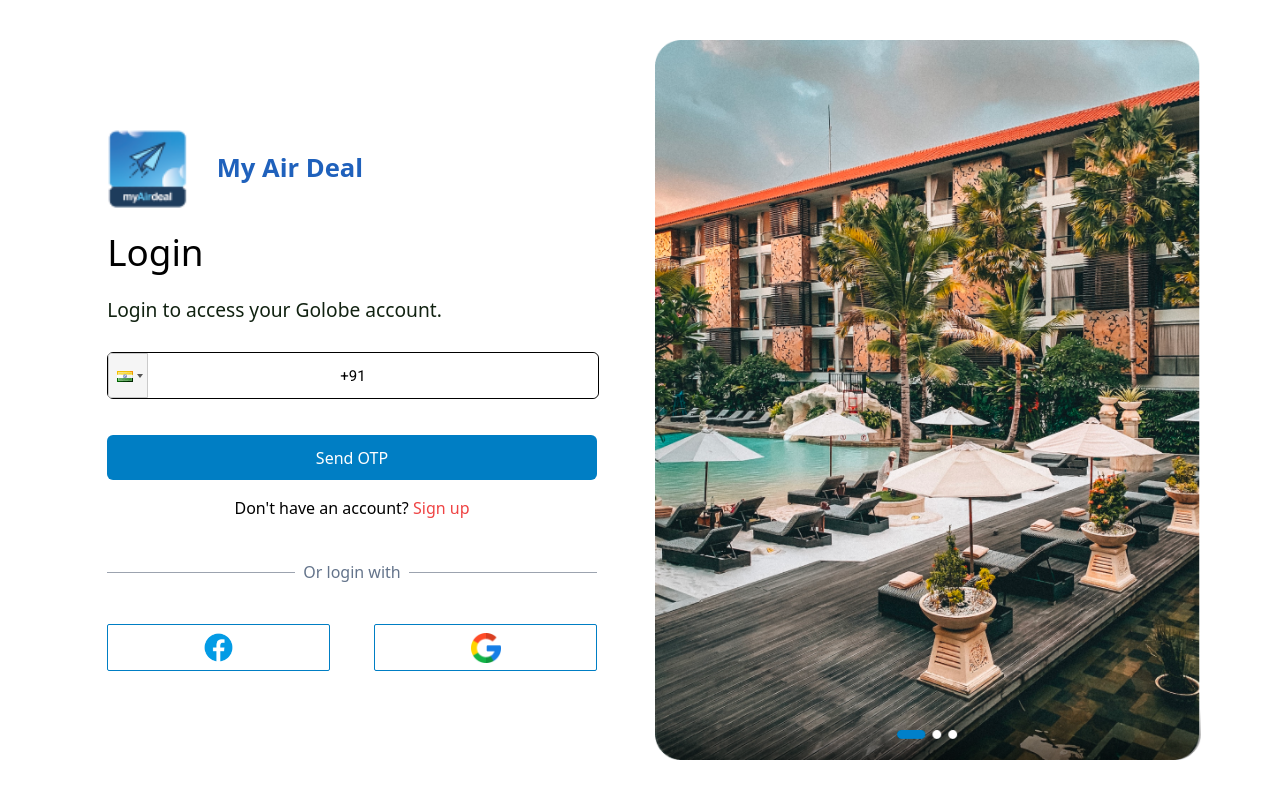
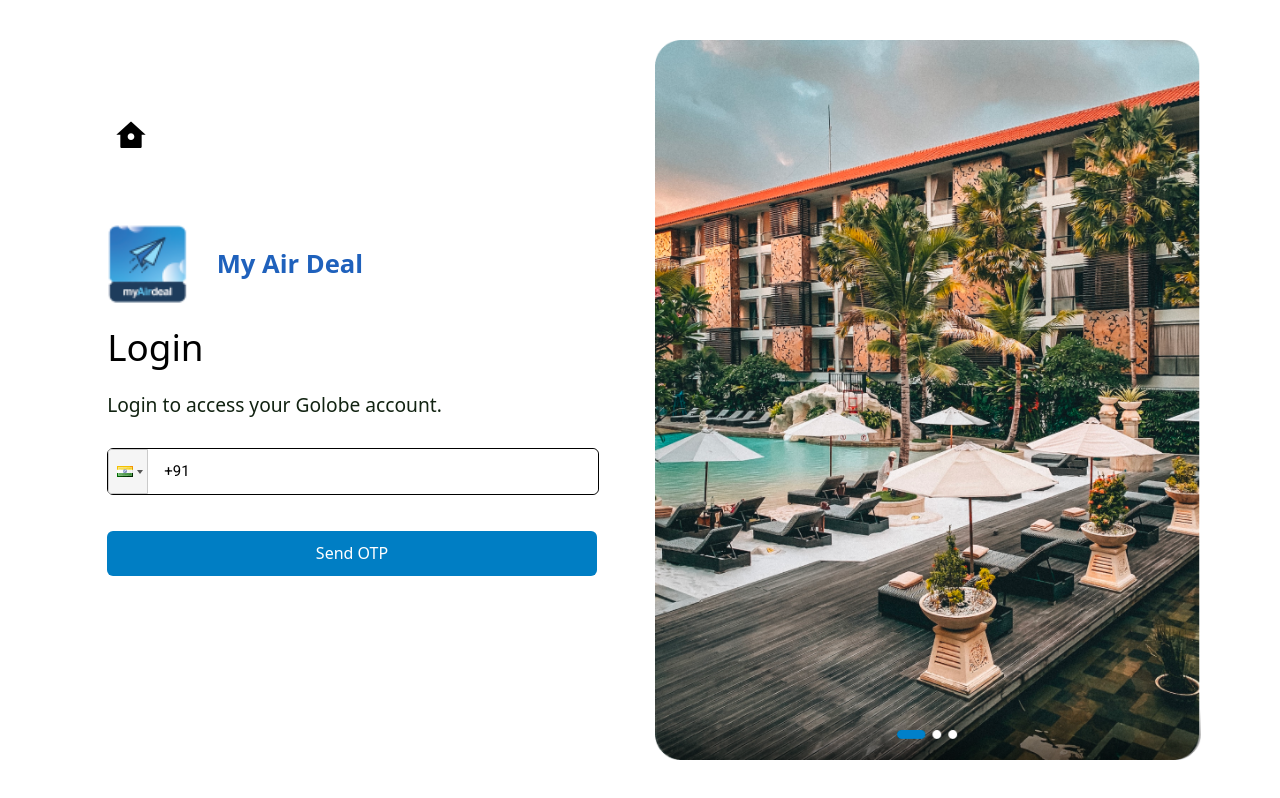
Before and after one commit to Kaa-dan/flight-ticket-booking-react, a React (Vite) app: page /sign-in in a window 1280 px wide. Built offline with nearby package versions, Linux system fonts and the light colour scheme.

Commit message:
counter-completd

```diff
--- a/src/componenets/home/Header.jsx
+++ b/src/componenets/home/Header.jsx
@@ -1,9 +1,16 @@
 import main_logo from "../../assets/home/logo/main_logo.png";
 import { useState } from "react";
 import { FiMenu } from "react-icons/fi";
+import { useNavigate } from "react-router-dom";
 
 const Header = () => {
   const [menuOpen, setMenuOpen] = useState(false);
+  const navigate = useNavigate();
+
+  const handleNavigate = (path) => {
+    setMenuOpen(false);
+    navigate(path);
+  };
 
   return (
     <div className="bg-[#ffffff] min-w-[250px]">
@@ -12,17 +19,18 @@ const Header = () => {
           <img
             src={main_logo}
             alt="logo"
-            className=" h-[45px] md:h-[55px] 2xl:h-[70px]"
+            className="h-[45px] md:h-[55px] 2xl:h-[70px]"
           />
-
           <h3 className="text-[#1F61BC] md:text-[25px] 2xl:text-[1.6rem] font-bold">
             My Air Deal
           </h3>
         </div>
-        <div className="hidden md:flex gap-6 font-semibold  2xl:text-[1.2rem]">
-          <button>Login</button>
-          <button className="   h-[55px] 2xl:p-2  text-white bg-black rounded-lg w-28">
-            Sign up
+        <div className="hidden md:flex gap-6 font-semibold 2xl:text-[1.2rem]">
+          <button
+            className="h-[55px] 2xl:p-2 text-white bg-black rounded-lg w-28"
+            onClick={() => handleNavigate("/sign-in")}
+          >
+            Login
           </button>
         </div>
         <div className="md:hidden flex items-center">
@@ -31,8 +39,16 @@ const Header = () => {
       </div>
       {menuOpen && (
         <div className="absolute top-[8vh] right-[6vw] bg-white shadow-lg rounded-lg p-4 z-50 md:hidden">
-          <button className="block w-full text-left mb-2 p-2">Login</button>
-          <button className="block w-full text-left text-white bg-black rounded-lg p-2">
+          <button
+            onClick={() => handleNavigate("/sign-in")}
+            className="block w-full text-left mb-2 p-2"
+          >
+            Login
+          </button>
+          <button
+            onClick={() => handleNavigate("/sign-up")}
+            className="block w-full text-left text-white bg-black rounded-lg p-2"
+          >
             Sign up
           </button>
         </div>
--- a/src/pages/auth/Login.jsx
+++ b/src/pages/auth/Login.jsx
@@ -1,13 +1,13 @@
 import Logo from "../../assets/home/logo/main_logo.png";
 import SliderImg from "../../assets/auth/slider.png";
-import google from "../../assets/auth/google.png";
-import facebook from "../../assets/auth/facebook.png";
 import PhoneInput from "react-phone-input-2";
 import "react-phone-input-2/lib/style.css";
-import { useState } from "react";
+import { useState, useEffect } from "react";
 import axios from "axios";
 import { parsePhoneNumberFromString } from "libphonenumber-js";
 import OTPInput from "../../componenets/auth/OTP";
+import { RiHome7Fill } from "react-icons/ri";
+import { useNavigate } from "react-router-dom";
 
 const Login = () => {
   const [phone, setPhone] = useState("");
@@ -15,6 +15,22 @@ const Login = () => {
   const [step, setStep] = useState("sent-otp");
   const [error, setError] = useState("");
   const [loading, setLoading] = useState(false);
+  const [timer, setTimer] = useState(30);
+  const [canResend, setCanResend] = useState(false);
+  const navigate = useNavigate();
+
+  useEffect(() => {
+    let interval;
+    if (step === "otp-sent-success" && timer > 0) {
+      interval = setInterval(() => {
+        setTimer((prev) => prev - 1);
+      }, 1000);
+    } else if (timer === 0) {
+      setCanResend(true);
+      clearInterval(interval);
+    }
+    return () => clearInterval(interval);
+  }, [step, timer]);
 
   const handleOnChange = (value, countryData) => {
     console.log({ countryData });
@@ -41,11 +57,8 @@ const Login = () => {
     return parsedPhoneNumber && parsedPhoneNumber.isValid();
   };
 
-  const handleSubmit = async () => {
-
+  const handleSendOTP = async () => {
     try {
-
-
       if (!validatePhoneNumber(phone, country.countryCode)) {
         setError("Invalid phone number for the selected country.");
         return;
@@ -62,7 +75,7 @@ const Login = () => {
         },
       };
 
-      setLoading((prev) => true);
+      setLoading(true);
       const data = await axios.post(
         `${import.meta.env.VITE_SERVER_URL}user/send-sms`,
         query,
@@ -73,19 +86,37 @@ const Login = () => {
         }
       );
 
-
       if (data) {
         setLoading(false);
         setStep("otp-sent-success");
+        setTimer(30); // Reset the timer
+        setCanResend(false); // Disable the resend button
       }
     } catch (error) {
+      setLoading(false);
       console.log(error.message);
     }
+  };
+
+  const handleResendOTP = () => {
+    handleSendOTP();
+  };
+
+  const handleSubmit = () => {
+    handleSendOTP();
   };
 
   return (
     <div className="h-screen flex">
       <div className="flex w-[90%] mx-auto">
+        <div
+          onClick={() => {
+            navigate("/");
+          }}
+          className="absolute md:top-[15%] left-[9%] text-[2rem] cursor-pointer"
+        >
+          <RiHome7Fill />
+        </div>
         <div className="bg-blue w-[50%] flex flex-col items-center justify-center">
           <div className="flex flex-col w-[85%] gap-4">
             <div className="flex items-center gap-7">
@@ -103,60 +134,62 @@ const Login = () => {
               </h3>
             </div>
 
-            <div className="flex flex-col gap-4">
+            <div className="">
               {step === "sent-otp" && (
                 <PhoneInput
                   country={"in"}
                   value={phone}
                   onChange={handleOnChange}
-                  containerClass="h-[45px] border border-black rounded-md"
+                  containerClass="h-[45px] border border-black rounded-md flex flex-row gap-2"
                   inputProps={{
                     name: "phone",
                     required: true,
                     autoFocus: true,
                     className:
-                      "p-2 border-none w-full text-center h-full outline-none rounded-md",
+                      "p-2 border-none w-full th-full outline-none rounded-md  ml-12 flex  h-full w-3/4",
                   }}
-                  buttonClass="bg-red-500"
+                  buttonClass=""
                   dropdownClass="absolute bg-white border border-gray-300 shadow-lg"
                   enableSearch
                 />
               )}
-              {step === "otp-sent-success" && <OTPInput value={country} />}
+              {step === "otp-sent-success" && (
+                <div>
+                  <OTPInput value={country} />
+                  <div className="mt-2 text-center">
+                    {timer > 0 ? (
+                      <p>Resend OTP in {timer} seconds</p>
+                    ) : (
+                      <button
+                        onClick={handleResendOTP}
+                        className="bg-[#007EC4] text-white h-[45px] rounded-md mt-5 w-full"
+                        disabled={loading}
+                      >
+                        {loading ? "Loading..." : "Resend OTP"}
+                      </button>
+                    )}
+                  </div>
+                </div>
+              )}
 
               {error && <p className="text-red-500 text-sm">{error}</p>}
             </div>
             {step === "sent-otp" && (
               <button
+                disabled={loading}
                 onClick={handleSubmit}
                 className="bg-[#007EC4] text-white h-[45px] rounded-md mt-5"
               >
                 {loading ? "Loading...." : " Send OTP"}
               </button>
             )}
-
-            <div className="flex items-center w-full justify-center">
-              <h2>
-                Don't have an account?{" "}
-                <a className="text-red-500 font-medium" href="/sign-up">
-                  Sign up
-                </a>
-              </h2>
-            </div>
-
-            <div className="flex justify-center my-6 items-center text-slate-500">
-              <div className="flex-grow border-t border-gray-400"></div>
-              <span className="mx-2">Or login with</span>
-              <div className="flex-grow border-t border-gray-400"></div>
-            </div>
-            <div className="flex justify-between">
-              <button className="h-[45px] border border-[#007EC4] bg-white w-[45%] rounded-sm flex justify-center items-center">
-                <img className="h-[35px]" src={facebook} alt="Facebook" />
-              </button>
-              <button className="h-[45px] border border-[#007EC4] bg-white w-[45%] rounded-sm flex justify-center items-center">
-                <img className="h-[30px]" src={google} alt="Google" />
-              </button>
-            </div>
+            {step !== "sent-otp" && (
+              <div className="flex flex-row items-center w-full justify-center">
+                <h2 className="flex items-center underline text-red-600">
+                  <a href="/sign-in"> Change number</a>
+                </h2>
+              </div>
+            )}
           </div>
         </div>
         <div className="w-[50%] flex items-center h-full">
```
